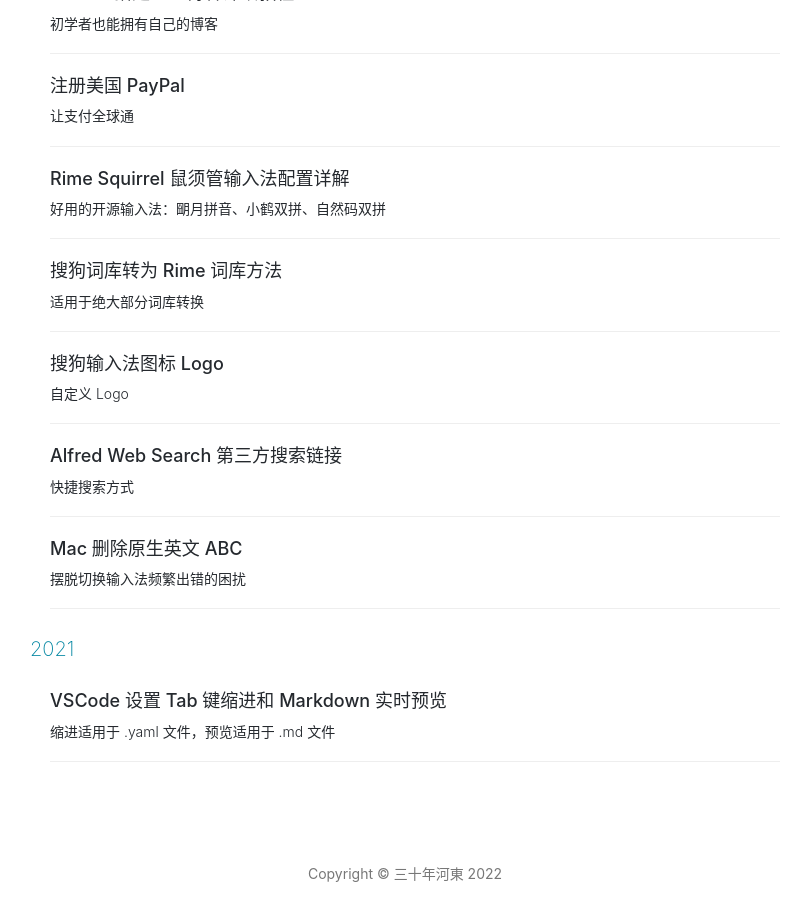
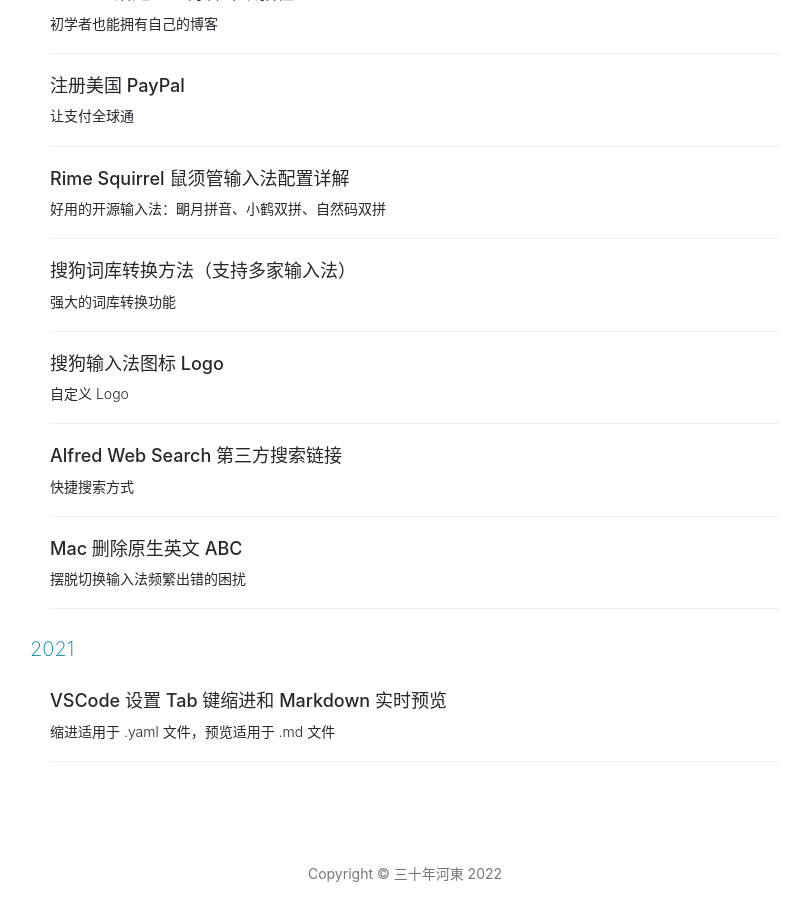
Before and after one commit to ssnhd/ssnhd.github.io, a Jekyll site: the page built from archive.html, in a window 1280 px wide and 900 px high, scrolled down 2182 px. Shown: the whole window, without its empty margins (235-1046 px from the left). Built offline with Jekyll 4.4.1, drawn with Linux system fonts in a browser that asks for light colours; nearby versions of some CDN libraries; comment, search, counter and statistics services are not loaded.

Commit message:
Update 2022-1-6-sogou-dict.md

```diff
--- a/_posts/2022-1-6-sogou-dict.md
+++ b/_posts/2022-1-6-sogou-dict.md
@@ -1,7 +1,7 @@
 ---
 layout:     post
-title:      搜狗词库转为 Rime 词库方法
-subtitle:   适用于绝大部分词库转换
+title:      搜狗词库转换方法（支持多家输入法）
+subtitle:   强大的词库转换功能
 date:       2022-1-6
 author:     河東
 header-img: img/post-bg-rime.png
```
